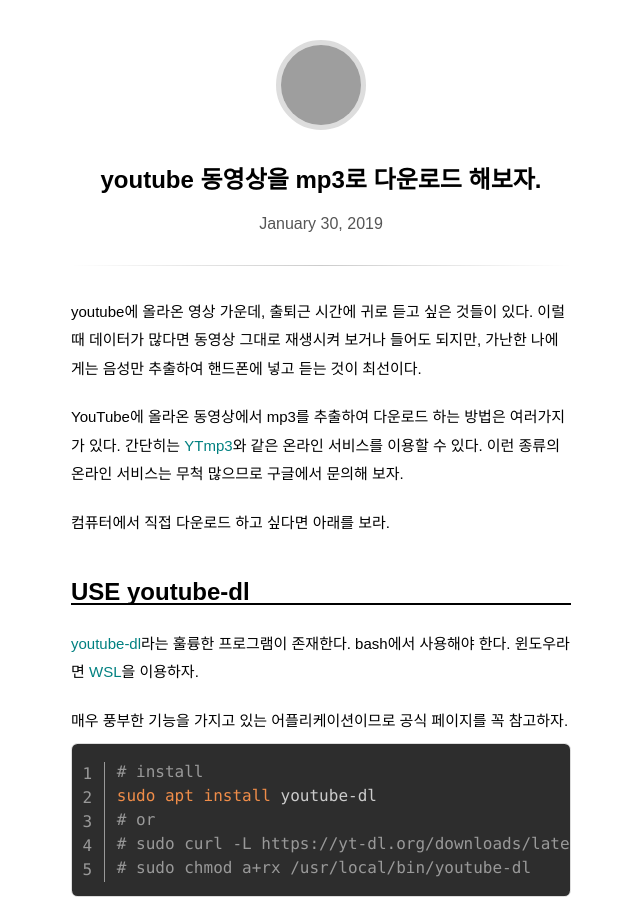
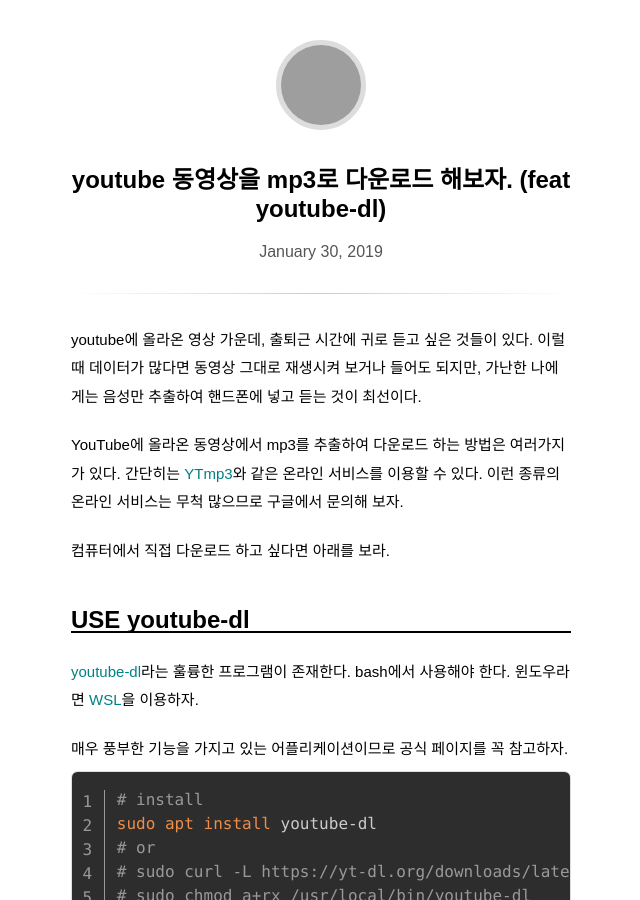
Before and after one commit to pinedance/blog, a Jekyll site: the page built from _posts/2019/01-06/2019-01-30-How-to-download-youtube-as-mp3.md, in a window 1280 px wide and 900 px high, cut to the strip 0-900 px from the top of the window. Shown: the whole strip, without its empty margins (319-959 px from the left). Built offline with Jekyll 4.4.1, drawn with Linux system fonts in a browser that asks for light colours; some web fonts are replaced; comment, search, counter and statistics services are not loaded; grey boxes are pictures that could not be loaded.

Commit message:
Update 2019-01-30-How-to-download-youtube-as-mp3.md

```diff
--- a/_posts/2019/01-06/2019-01-30-How-to-download-youtube-as-mp3.md
+++ b/_posts/2019/01-06/2019-01-30-How-to-download-youtube-as-mp3.md
@@ -1,8 +1,8 @@
 ---
 layout: post
-title:  "youtube 동영상을 mp3로 다운로드 해보자."
+title:  "youtube 동영상을 mp3로 다운로드 해보자. (feat youtube-dl)"
 categories: [생활자동화]
-tags: ['youtube']
+tags: ['youtube', 'ubuntu']
 ---
 
 youtube에 올라온 영상 가운데, 출퇴근 시간에 귀로 듣고 싶은 것들이 있다. 이럴 때 데이터가 많다면 동영상 그대로 재생시켜 보거나 들어도 되지만, 가난한 나에게는 음성만 추출하여 핸드폰에 넣고 듣는 것이 최선이다.
```
